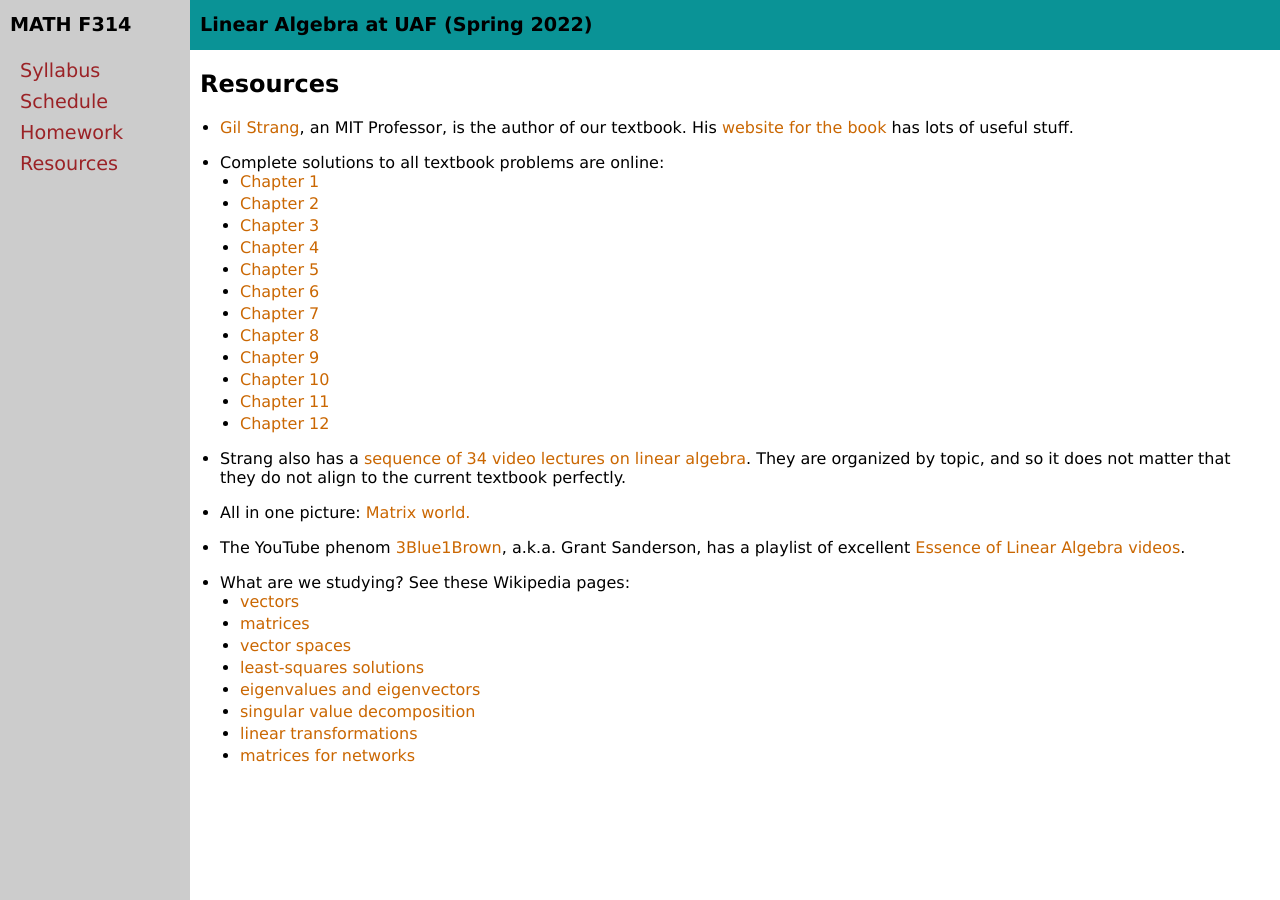
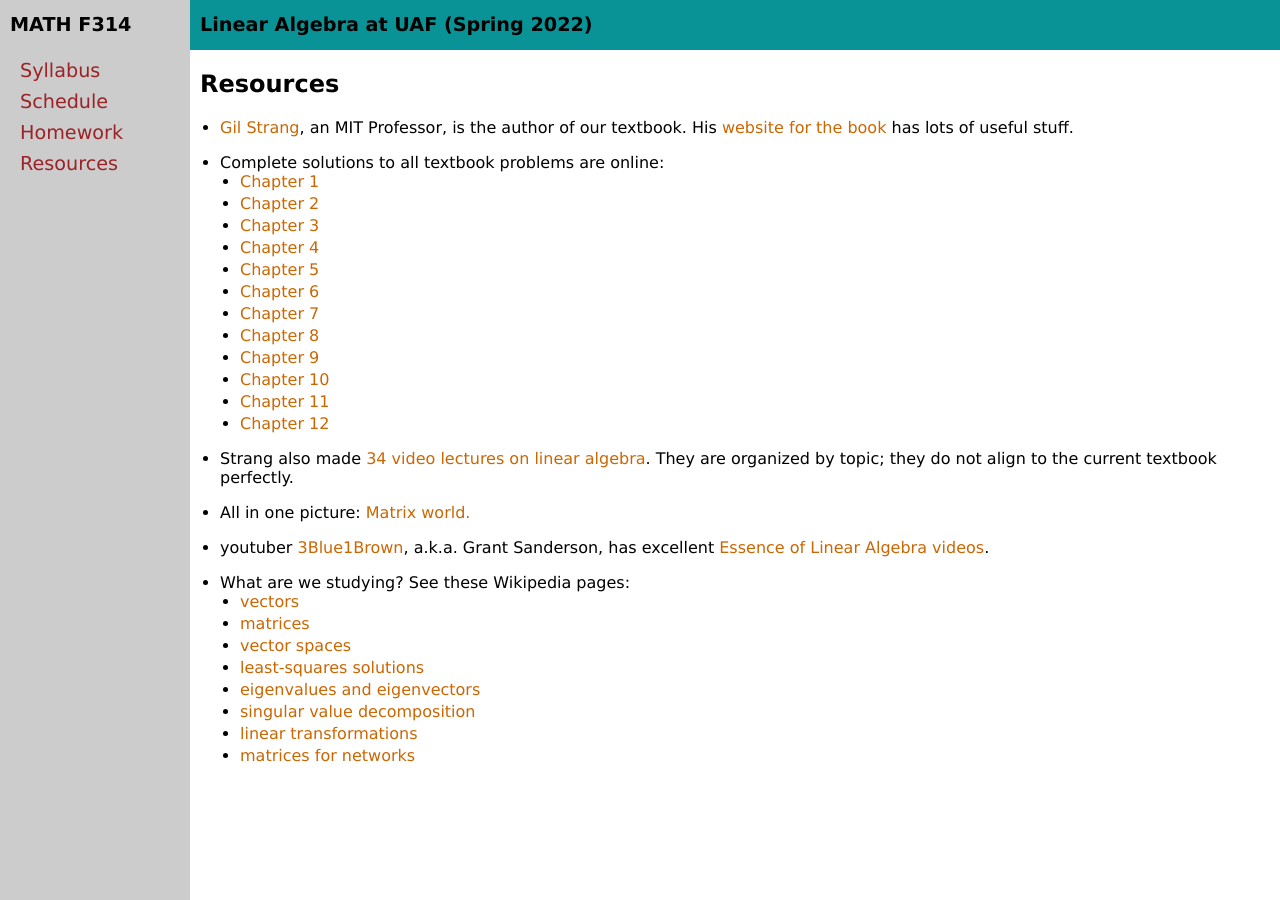
Before and after one commit to bueler/math314, a Jekyll site: the page built from resources.md, in a window 1280 px wide. Built offline with Jekyll 4.4.1, drawn with Linux system fonts in a browser that asks for light colours.

Commit message:
Minor: simplify language.

```diff
--- a/resources.md
+++ b/resources.md
@@ -21,11 +21,11 @@ title: Resources
   * [Chapter 11](https://math.mit.edu/~gs/linearalgebra/ila_sol5_ch11.pdf)
   * [Chapter 12](https://math.mit.edu/~gs/linearalgebra/ila_sol5_ch12.pdf)
 
-* Strang also has a [sequence of 34 video lectures on linear algebra](https://ocw.mit.edu/courses/mathematics/18-06-linear-algebra-spring-2010/video-lectures/).  They are organized by topic, and so it does not matter that they do not align to the current textbook perfectly.
+* Strang also made [34 video lectures on linear algebra](https://ocw.mit.edu/courses/mathematics/18-06-linear-algebra-spring-2010/video-lectures/).  They are organized by topic; they do not align to the current textbook perfectly.
 
 * All in one picture: [Matrix world.](assets/images/matrix-world.pdf)
 
-* The YouTube phenom [3Blue1Brown](https://www.youtube.com/c/3blue1brown), a.k.a. Grant Sanderson, has a playlist of excellent [Essence of Linear Algebra videos](https://www.youtube.com/playlist?list=PLZHQObOWTQDPD3MizzM2xVFitgF8hE_ab).
+* youtuber [3Blue1Brown](https://www.youtube.com/c/3blue1brown), a.k.a. Grant Sanderson, has excellent [Essence of Linear Algebra videos](https://www.youtube.com/playlist?list=PLZHQObOWTQDPD3MizzM2xVFitgF8hE_ab).
 
 * What are we studying?  See these Wikipedia pages:
    * [vectors](https://en.wikipedia.org/wiki/Vector_(mathematics_and_physics))
```
